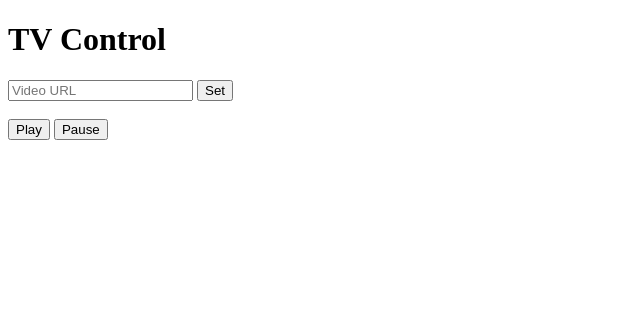
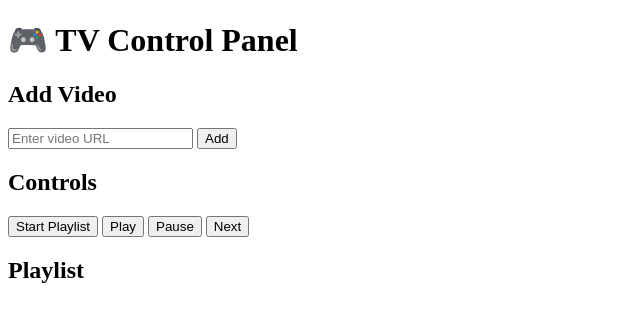
Before and after one commit to ameya3006/tv-control, a website: page public/control.html in a window 1280 px wide. Shown: the whole page, without its empty margins (0-640 px from the left). Drawn offline with Linux system fonts and the light colour scheme.

Commit message:
Update control.html

```diff
--- a/public/control.html
+++ b/public/control.html
@@ -1,28 +1,63 @@
 <!DOCTYPE html>
 <html>
+<head>
+  <title>TV Control Panel</title>
+</head>
 <body>
 
-<h1>TV Control</h1>
+<h1>🎮 TV Control Panel</h1>
 
-<input id="url" placeholder="Video URL">
-<button onclick="setVideo()">Set</button>
+<h2>Add Video</h2>
+<input type="text" id="videoUrl" placeholder="Enter video URL">
+<button onclick="addVideo()">Add</button>
 
-<br><br>
-
+<h2>Controls</h2>
+<button onclick="startPlaylist()">Start Playlist</button>
 <button onclick="play()">Play</button>
 <button onclick="pause()">Pause</button>
+<button onclick="next()">Next</button>
+
+<h2>Playlist</h2>
+<ul id="playlist"></ul>
 
 <script>
-async function setVideo() {
-  let url = document.getElementById("url").value;
+let playlist = [];
+let index = 0;
 
+// ➕ Add video
+function addVideo() {
+  const url = document.getElementById("videoUrl").value;
+  if (url) {
+    playlist.push(url);
+    renderPlaylist();
+  }
+}
+
+// 📋 Show playlist
+function renderPlaylist() {
+  const list = document.getElementById("playlist");
+  list.innerHTML = "";
+  playlist.forEach((video, i) => {
+    const li = document.createElement("li");
+    li.textContent = video;
+    list.appendChild(li);
+  });
+}
+
+// ▶ Start playlist
+async function startPlaylist() {
+  index = 0;
   await fetch("/set", {
     method: "POST",
     headers: { "Content-Type": "application/json" },
-    body: JSON.stringify({ url })
+    body: JSON.stringify({
+      url: playlist[index],
+      action: "play"
+    })
   });
 }
 
+// ▶ Play
 async function play() {
   await fetch("/set", {
     method: "POST",
@@ -31,6 +66,7 @@ async function play() {
   });
 }
 
+// ⏸ Pause
 async function pause() {
   await fetch("/set", {
     method: "POST",
@@ -38,6 +74,21 @@ async function pause() {
     body: JSON.stringify({ action: "pause" })
   });
 }
+
+// ⏭ Next
+async function next() {
+  index++;
+  if (index >= playlist.length) index = 0;
+
+  await fetch("/set", {
+    method: "POST",
+    headers: { "Content-Type": "application/json" },
+    body: JSON.stringify({
+      url: playlist[index],
+      action: "play"
+    })
+  });
+}
 </script>
 
 </body>
```
